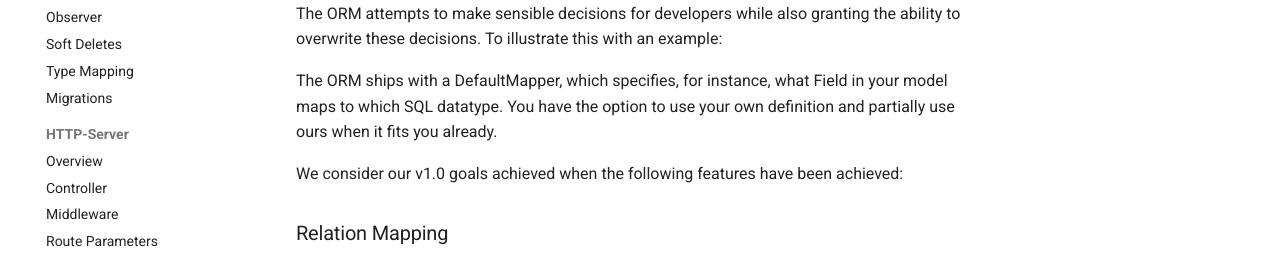
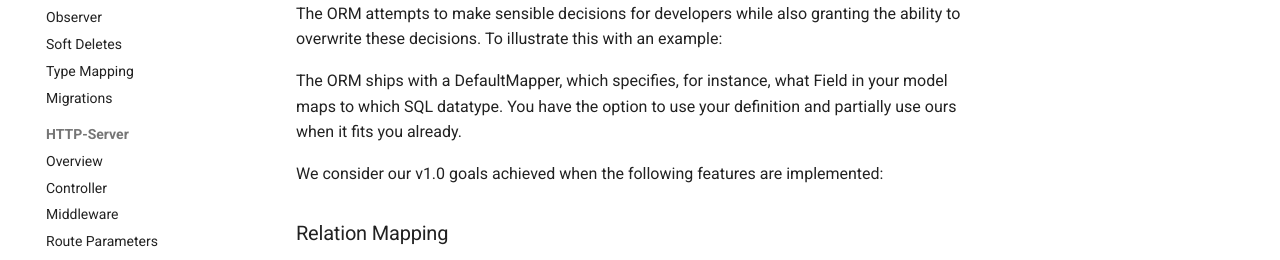
Before and after one commit to JavaWebStack/Docs, an MkDocs documentation site: the page built from docs/framework/orm/index.md, in a window 1280 px wide and 900 px high. Shown: the part 420-680 px from the top of the window. Built offline with MkDocs 1.6.1 and Material for MkDocs 9.7.7, drawn with Linux system fonts in a browser that asks for light colours.

Commit message:
Improve newly added paragraphs

```diff
--- a/docs/framework/orm/index.md
+++ b/docs/framework/orm/index.md
@@ -6,9 +6,9 @@ The ORM (Object-Relational-Mapping) allows you to access SQL databases without a
 ## Goals and State of the Project
 The ORM attempts to make sensible decisions for developers while also granting the ability to overwrite these decisions. To illustrate this with an example:
 
-The ORM ships with a DefaultMapper, which specifies, for instance, what Field in your model maps to which SQL datatype. You have the option to use your own definition and partially use ours when it fits you already.
+The ORM ships with a DefaultMapper, which specifies, for instance, what Field in your model maps to which SQL datatype. You have the option to use your definition and partially use ours when it fits you already.
 
-We consider our v1.0 goals achieved when the following features have been achieved:
+We consider our v1.0 goals achieved when the following features are implemented:
 
 ### Relation Mapping
 
```
